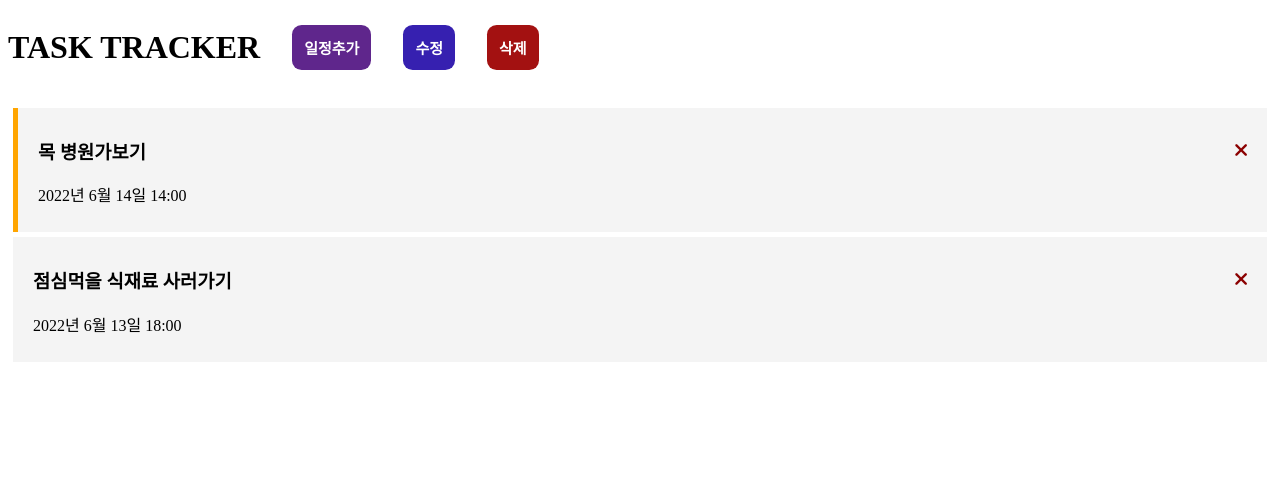
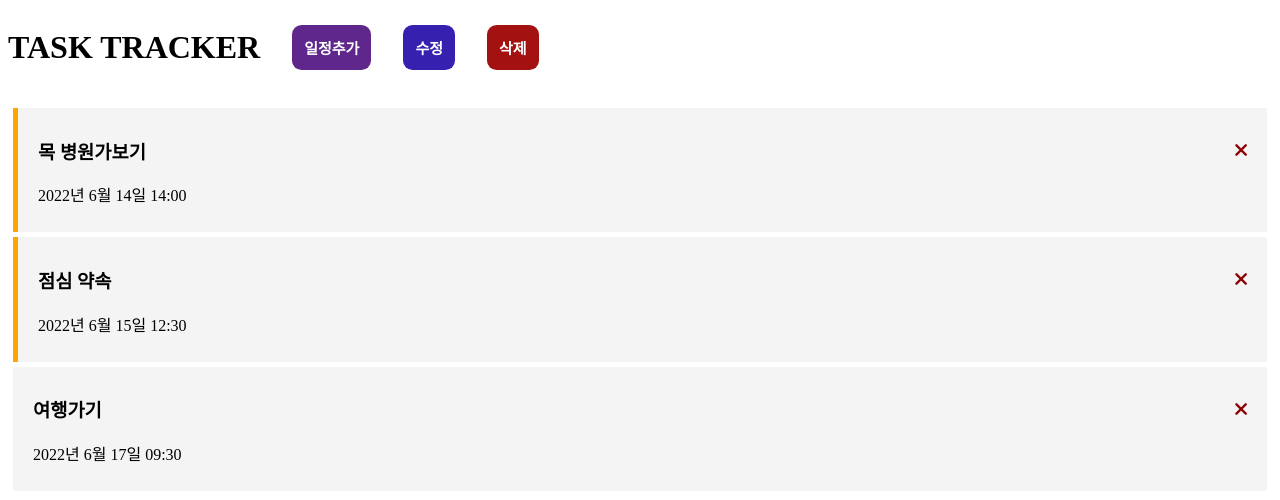
Before and after one commit to cyeongb/VUE_prac, a Vue app in the folder vue-crash-course/: page / in a window 1280 px wide. Shown: the top 500 px of the page. Built offline with nearby package versions, Linux system fonts and the light colour scheme; data requests are answered from the project's data file.

Commit message:
데이터 fetch 로직 생성

```diff
--- a/vue-crash-course/package.json
+++ b/vue-crash-course/package.json
@@ -5,10 +5,12 @@
   "scripts": {
     "serve": "vue-cli-service serve",
     "build": "vue-cli-service build",
-    "lint": "vue-cli-service lint"
+    "lint": "vue-cli-service lint",
+    "json-serve": "json-server --watch db.json --port 5000"
   },
   "dependencies": {
     "core-js": "^3.8.3",
+    "json-server": "^0.17.0",
     "vue": "^3.2.13"
   },
   "devDependencies": {
--- a/vue-crash-course/src/App.vue
+++ b/vue-crash-course/src/App.vue
@@ -42,23 +42,18 @@ export default {
     toggleAddTask() {
       this.showAddTask = !this.showAddTask;
     },
+
+    //데이터 가져오기
+    async fetchData() {
+      const res = await fetch("http://localhost:5000/tasks");
+
+      const data = await res.json();
+      return data;
+    },
   },
 
-  created() {
-    this.tasks = [
-      {
-        id: 1,
-        title: "목 병원가보기",
-        day: "2022년 6월 14일 14:00",
-        reminder: true,
-      },
-      {
-        id: 2,
-        title: "점심먹을 식재료 사러가기",
-        day: "2022년 6월 13일 18:00",
-        reminder: false,
-      },
-    ];
+  async created() {
+    this.tasks = await this.fetchData();
   },
 };
 </script>
```
Also changed, not shown: 1 other file (tests, documents, lock files or other folders).
